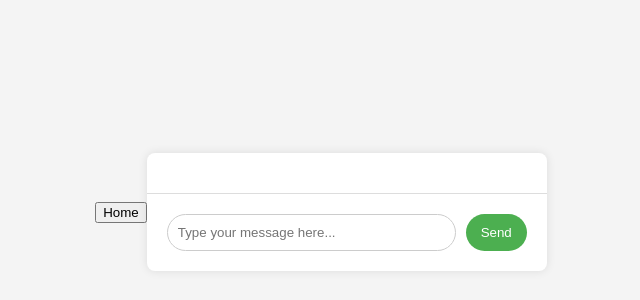
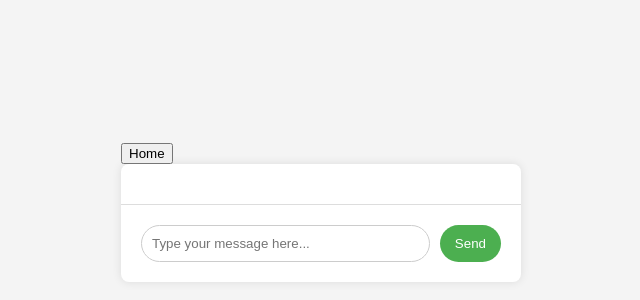
Before and after one commit to AmjadAli9/All-in-one-AI-webpage, a plain HTML site: page index.html in a window 1280 px wide. Shown: the part 188-488 px from the top of the page, without its empty margins (319-959 px from the left). Drawn offline with Linux system fonts and the light colour scheme.

Commit message:
Update index.html

```diff
--- a/index.html
+++ b/index.html
@@ -7,7 +7,11 @@
     <link rel="stylesheet" href="index.css">
 </head>
 <body>
-    <button id="homeButton" onclick="goHome()">Home</button>
+    <div class="container">
+        <button class="home-button" onclick="goHome()">Home</button>
+        <script>function goHome() {
+    window.location.href = 'home.html';
+}</script>
     <div class="chat-container">
         <div id="chatLog" class="chat-log"></div>
         <div id="typingIndicator" class="typing-indicator">Bot is typing...</div>
```
